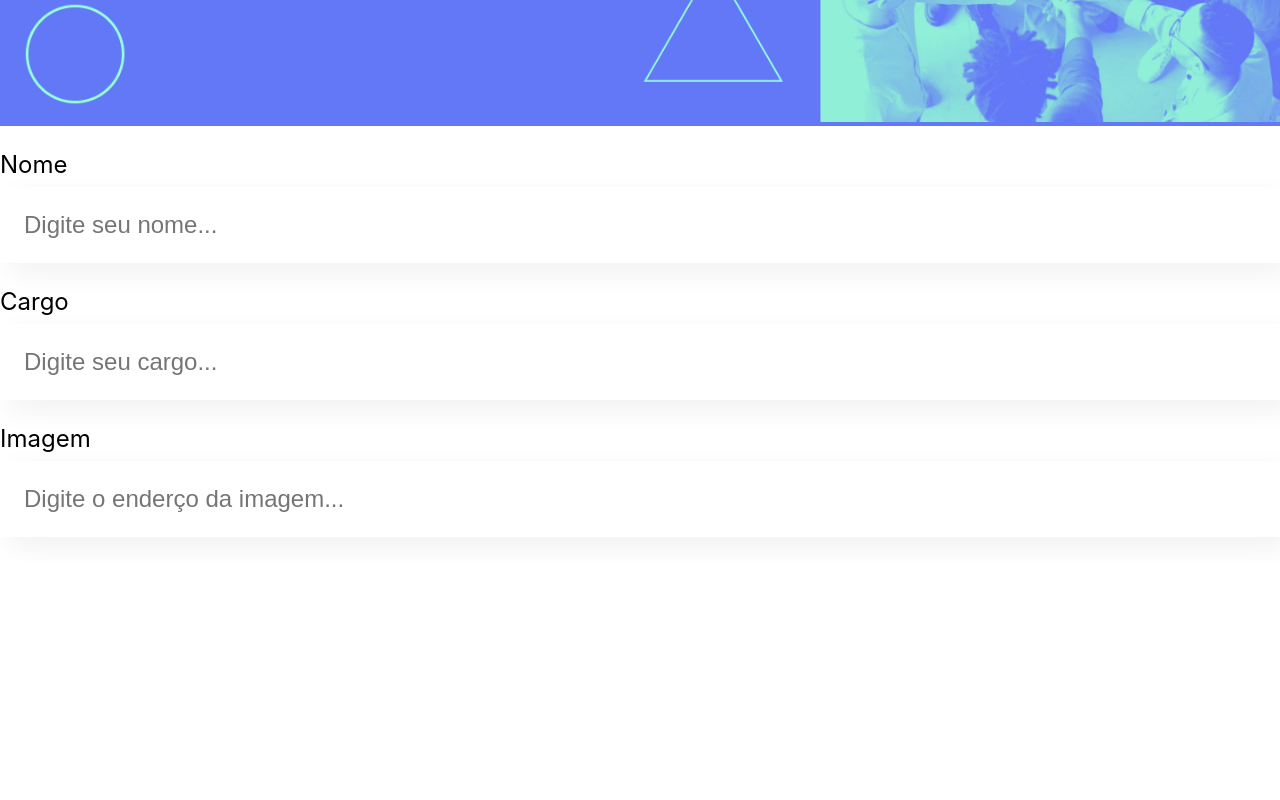
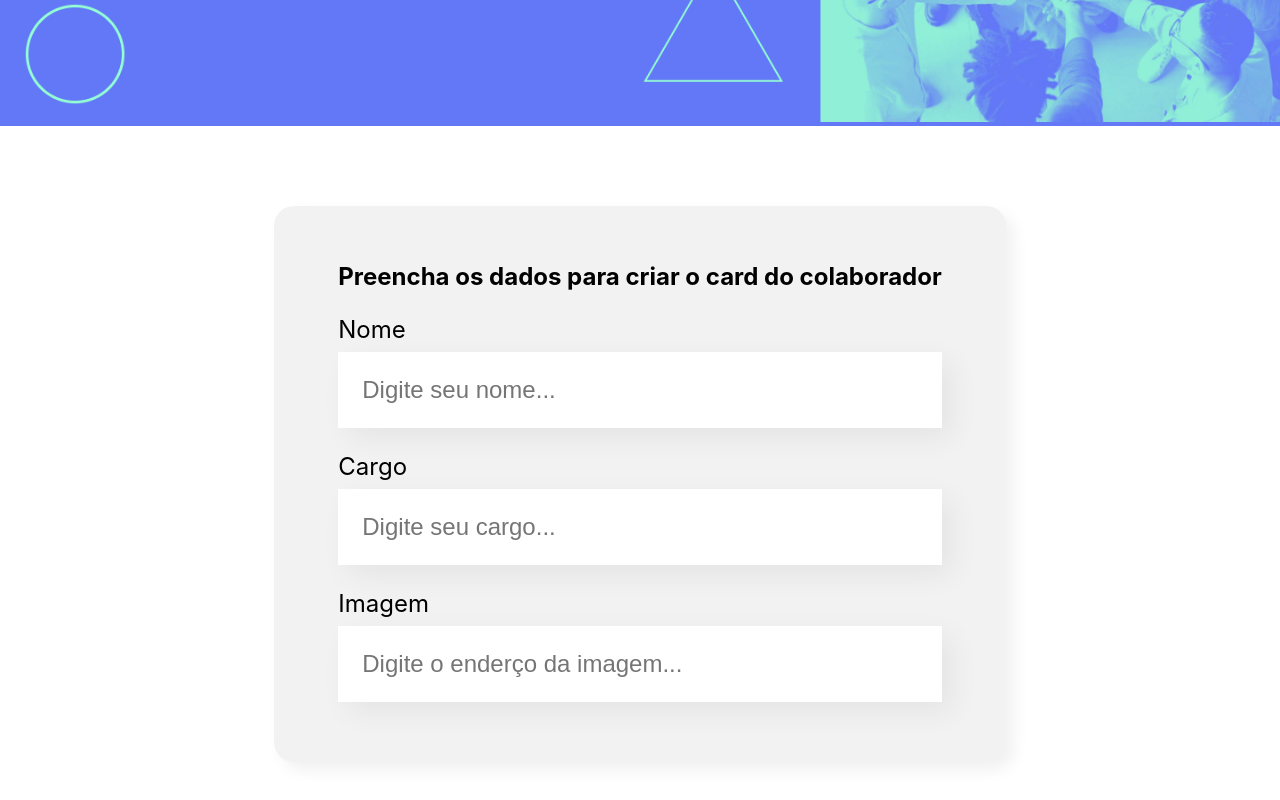
Before and after one commit to BrunoRRamos/Zero-To-React, a React (Create React App) app in the folder organo/: page / in a window 1280 px wide. Shown: the part 372-1172 px from the top of the page. Before the commit the page ends 933 px from the top, so only its background shows below. Built offline with nearby package versions, Linux system fonts and the light colour scheme.

Commit message:
feat: Input component

```diff
--- a/organo/src/App.js
+++ b/organo/src/App.js
@@ -1,13 +1,11 @@
 import Banner from './components/Banner';
-import CampoTexto from './components/CampoTexto';
+import Formulario from './components/Formulario';
 
 function App() {
   return (
     <div className="App">
       <Banner/>
-      <CampoTexto label="Nome" placeholder="Digite seu nome"/>
-      <CampoTexto label="Cargo" placeholder="Digite seu cargo"/>
-      <CampoTexto label="Imagem" placeholder="Digite o enderço da imagem"/>
+      <Formulario/>
     </div>
   );
 }
--- a/organo/src/components/CampoTexto/index.jsx
+++ b/organo/src/components/CampoTexto/index.jsx
@@ -1,4 +1,4 @@
-import "./CampoTexto.css"
+import "./CampoTexto.css";
 
 const CampoTexto = (props) => {
     const placeholderTemplate = `${props.placeholder}...`;
--- /dev/null
+++ b/organo/src/components/Formulario/Formulario.css
@@ -0,0 +1,13 @@
+.formulario {
+    display: flex;
+    justify-content: center;
+    margin: 80px 0;
+}
+
+.formulario form {
+    max-width: 80%;
+    background-color: #F2F2F2;
+    border-radius: 20px;
+    padding: 36px 64px;
+    box-shadow: 8px 8px 16px rgba(0, 0, 0, 0.06);
+}
--- /dev/null
+++ b/organo/src/components/Formulario/index.jsx
@@ -0,0 +1,17 @@
+import CampoTexto from "../CampoTexto";
+import "./Formulario.css";
+
+const Formulario = () => {
+        return (
+            <section className="formulario">
+                <form>
+                    <h2>Preencha os dados para criar o card do colaborador</h2>
+                    <CampoTexto label="Nome" placeholder="Digite seu nome"/>
+                    <CampoTexto label="Cargo" placeholder="Digite seu cargo"/>
+                    <CampoTexto label="Imagem" placeholder="Digite o enderço da imagem"/>
+                </form>
+            </section>
+        );
+}
+
+export default Formulario;
```
Also changed, not shown: organo/src/components/ListaSuspensa/index.jsx (added, +14 -0 lines), organo/src/components/ListaSuspensa/ListaSuspensa.css (added).
